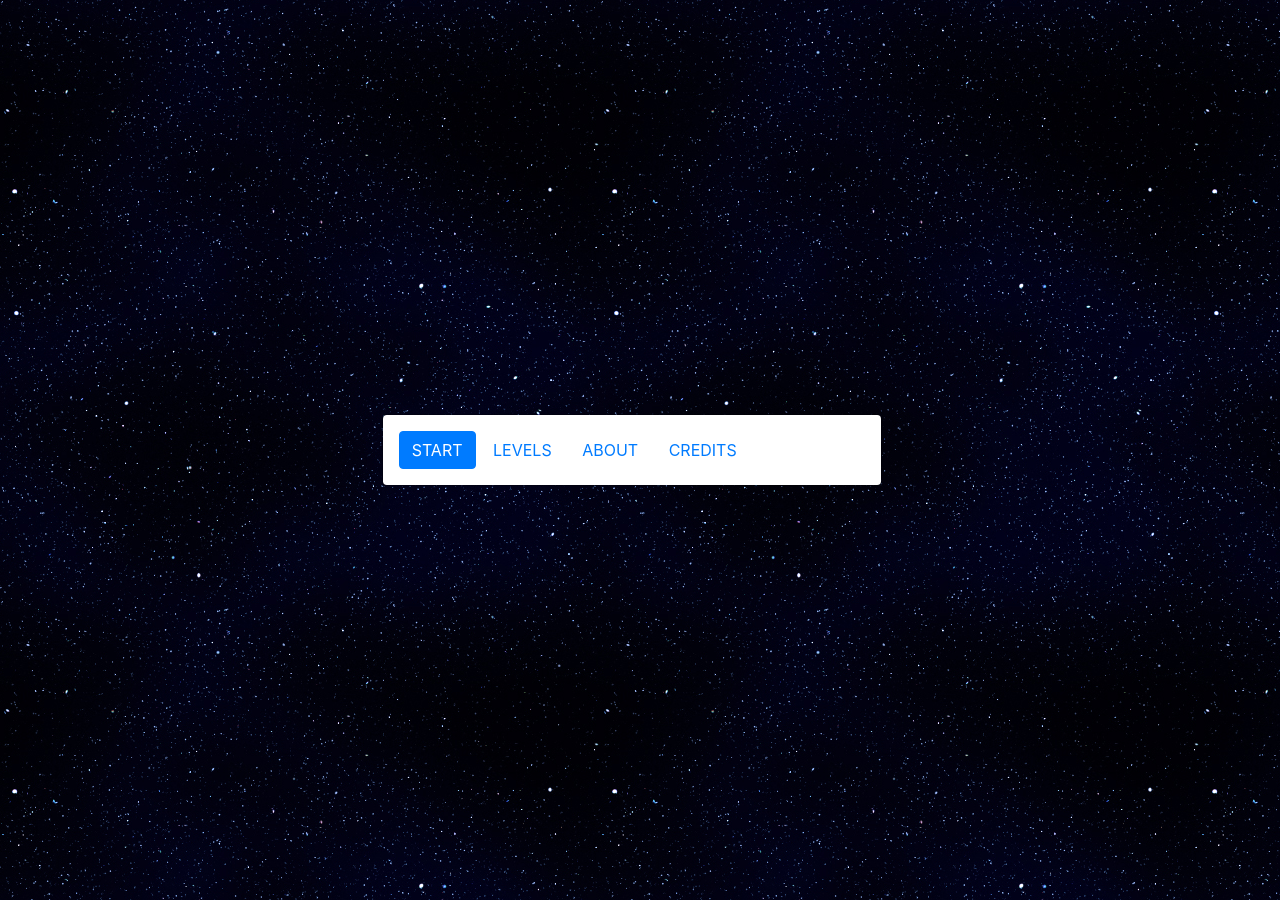
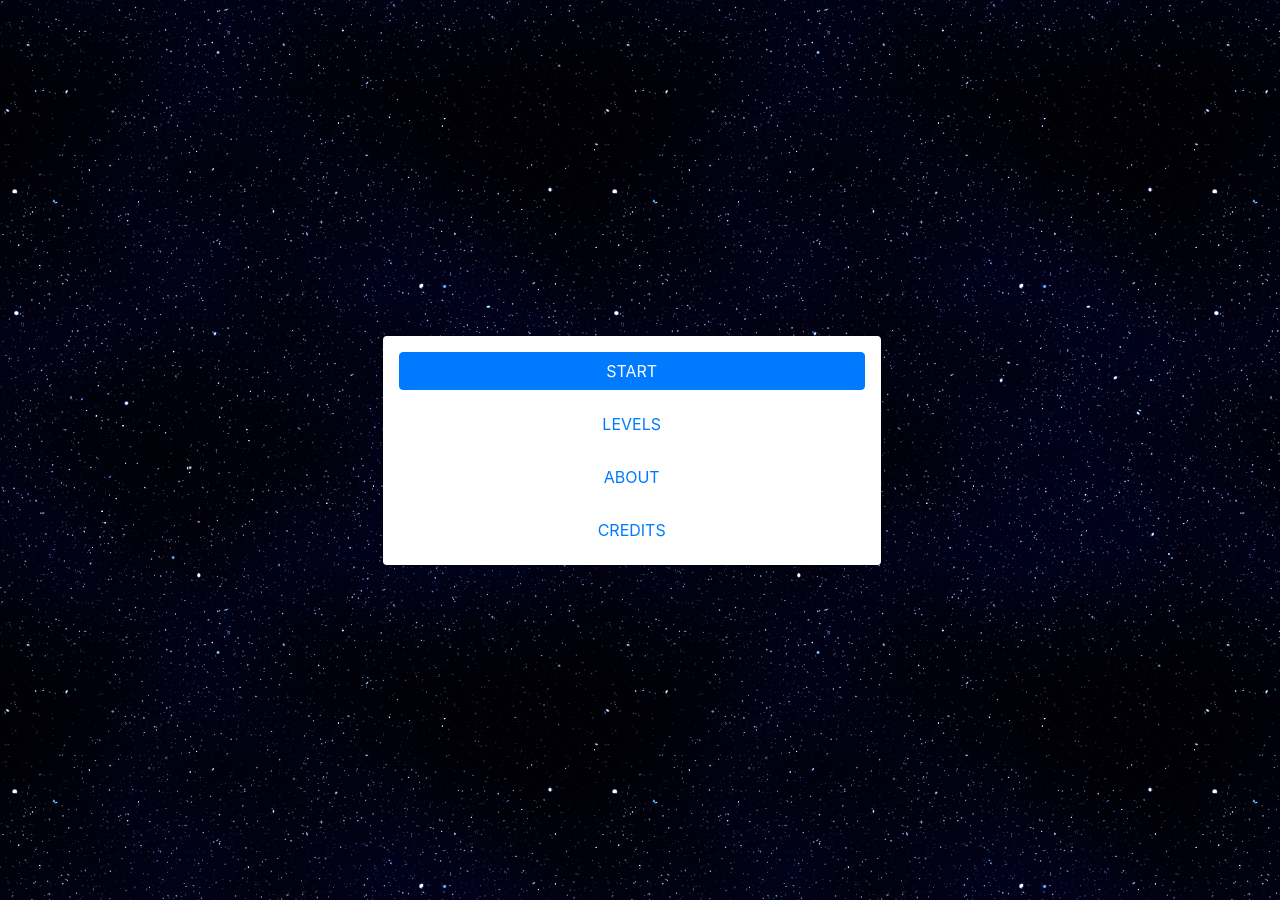
Before and after one commit to ihanli/ihanli.github.com, a Jekyll site: the page built from index.html, in a window 1280 px wide. Built offline with Jekyll 4.4.1, drawn with Linux system fonts in a browser that asks for light colours.

Commit message:
Implement home page

```diff
--- a/_layouts/default.html
+++ b/_layouts/default.html
@@ -3,7 +3,7 @@
     <head>
     	<meta name="viewport" content="width=device-width, initial-scale=1, maximum-scale=1, user-scalable=no">
       <link rel="stylesheet" href="{{ '/assets/css/bootstrap.min.css' | relative_url }}" charset="utf-8" type="text/css">
-      <link rel="stylesheet" href="{{ '/assets/sass/style.css' | relative_url }}" charset="utf-8" type="text/css">
+      <link rel="stylesheet" href="{{ '/assets/css/styles.css' | relative_url }}" charset="utf-8" type="text/css">
       <title>{{ site.title }}</title>
     </head>
     <body>
--- /dev/null
+++ b/_sass/_home.sass
@@ -0,0 +1,9 @@
+#menu
+	text-align: center
+
+	.btn
+		width: 100%
+		margin-bottom: 15px
+
+		&.last
+			margin-bottom: 0
--- a/assets/sass/style.sass
+++ b/assets/css/styles.sass
@@ -1,5 +1,7 @@
 ---
 ---
+
+@import 'home'
 
 #portfolio
 	top: 0
--- a/index.html
+++ b/index.html
@@ -3,7 +3,7 @@ layout: default
 ---
 <div class="vertical-align">&nbsp;</div>
 <div class="modal" id="menu" tabindex="-1" role="dialog" aria-labelledby="menu" aria-hidden="true">
-  <div class="modal-dialog">
+  <div class="modal-dialog" role="document">
     <div class="modal-content">
       <div class="modal-body">
         <a href="/play.html" role="button" class="btn btn-primary">START</a>
```
